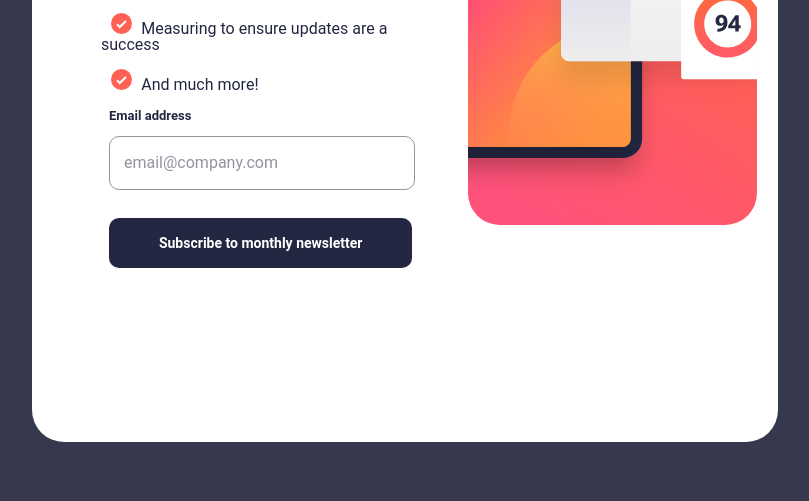
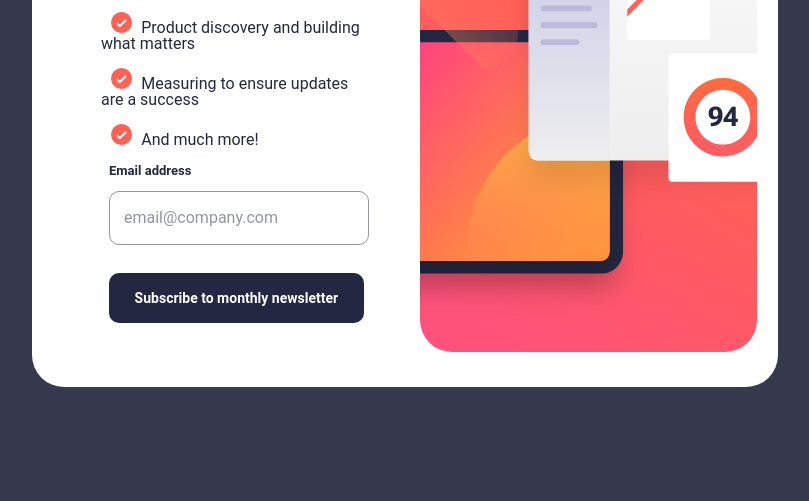
Before and after one commit to junior-leandro/newsletter, a plain HTML site: page index.html in a window 1280 px wide. Shown: the part 299-800 px from the top of the page, without its empty margins (235-1044 px from the left). Drawn offline with Linux system fonts and the light colour scheme.

Commit message:
Correção do tamanho da imagem e background desktop

```diff
--- a/assets/css/style.css
+++ b/assets/css/style.css
@@ -108,6 +108,10 @@ h1, h2 {
 }
 button:hover{
     background-color: var(--tomato);
+    cursor: pointer;
+}
+input:hover{
+    cursor: pointer;
 }
 
 .sucess-icon{
@@ -158,13 +162,13 @@ button:hover{
     }
     .image-desktop {
         display: block;
-        width: 100%;
+        height: 500px;
         border-radius: 2em;
         margin: 1em auto;
     }
     .content {
         position: absolute;
-        height: 80vh;
+        height: 530px;
         width: 55vw;
         border-radius: 2em;
         display: flex;
```
